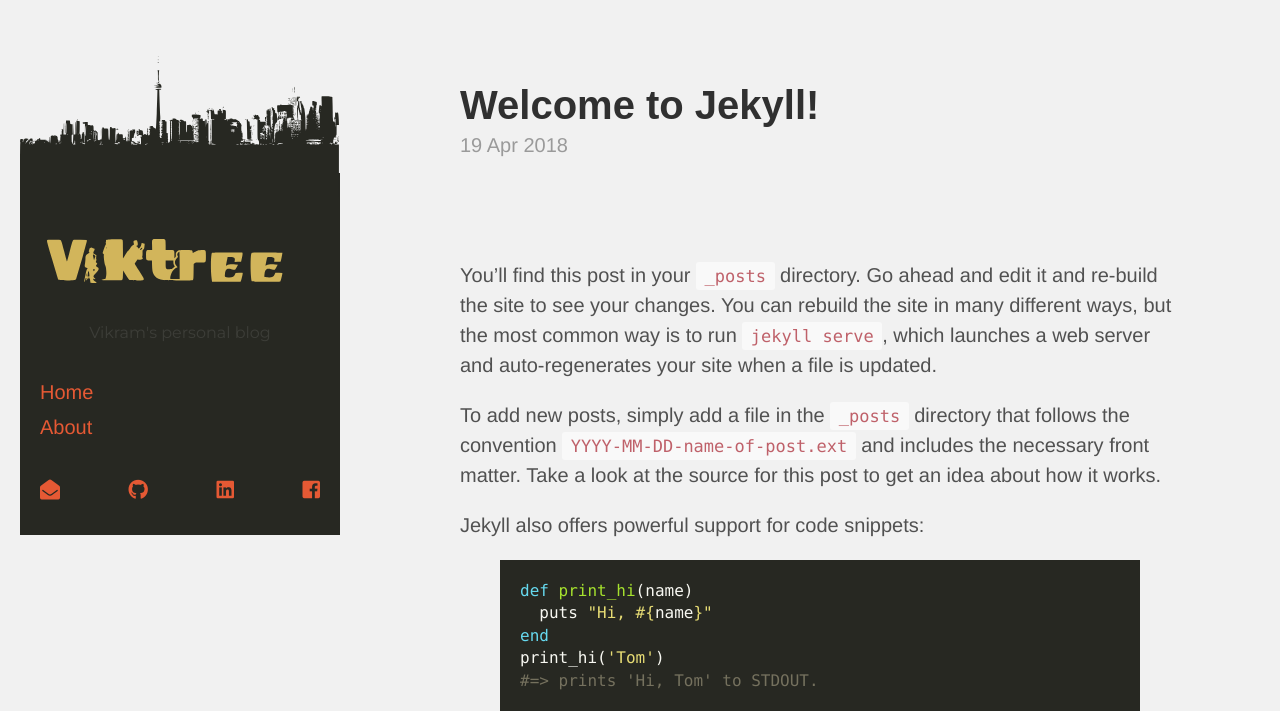
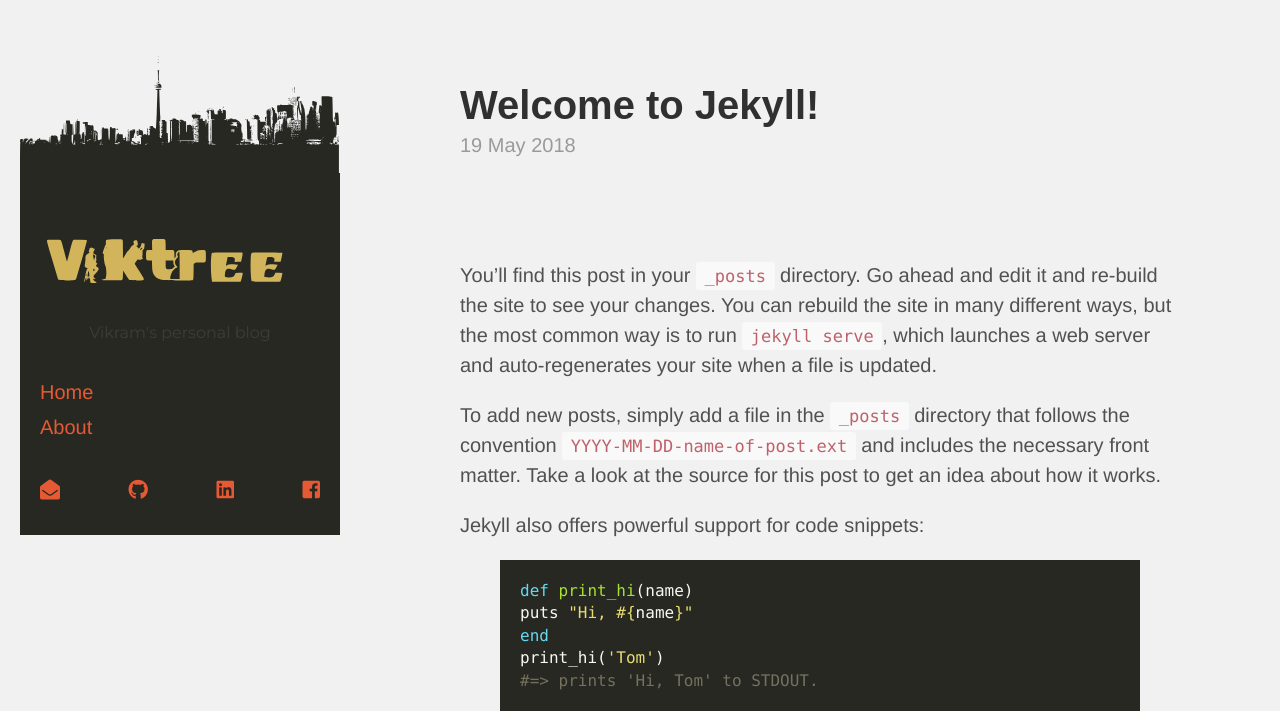
Before and after one commit to Viktree/Viktree.github.io, a Jekyll site: the page built from _posts/2018-05-19-welcome-to-jekyll.markdown, in a window 1280 px wide and 1140 px high. Shown: the top 711 px of the window. Built offline with Jekyll 4.4.1, drawn with Linux system fonts in a browser that asks for light colours; nearby versions of some CDN libraries; some web fonts are replaced; part of the change alters nothing that is shown.

```diff
--- a/_posts/2018-04-19-welcome-to-jekyll.markdown
+++ b/_posts/2018-05-19-welcome-to-jekyll.markdown
@@ -1,9 +1,9 @@
 ---
 layout: post
 title:  "Welcome to Jekyll!"
-date:   2018-04-19 11:44:52 -0400
 categories: jekyll update
 ---
+
 You’ll find this post in your `_posts` directory. Go ahead and edit it and re-build the site to see your changes. You can rebuild the site in many different ways, but the most common way is to run `jekyll serve`, which launches a web server and auto-regenerates your site when a file is updated.
 
 To add new posts, simply add a file in the `_posts` directory that follows the convention `YYYY-MM-DD-name-of-post.ext` and includes the necessary front matter. Take a look at the source for this post to get an idea about how it works.
@@ -12,7 +12,7 @@ Jekyll also offers powerful support for code snippets:
 
 {% highlight ruby %}
 def print_hi(name)
-  puts "Hi, #{name}"
+puts "Hi, #{name}"
 end
 print_hi('Tom')
 #=> prints 'Hi, Tom' to STDOUT.
@@ -21,5 +21,5 @@ print_hi('Tom')
 Check out the [Jekyll docs][jekyll-docs] for more info on how to get the most out of Jekyll. File all bugs/feature requests at [Jekyll’s GitHub repo][jekyll-gh]. If you have questions, you can ask them on [Jekyll Talk][jekyll-talk].
 
 [jekyll-docs]: https://jekyllrb.com/docs/home
-[jekyll-gh]:   https://github.com/jekyll/jekyll
+[jekyll-gh]: https://github.com/jekyll/jekyll
 [jekyll-talk]: https://talk.jekyllrb.com/
```
